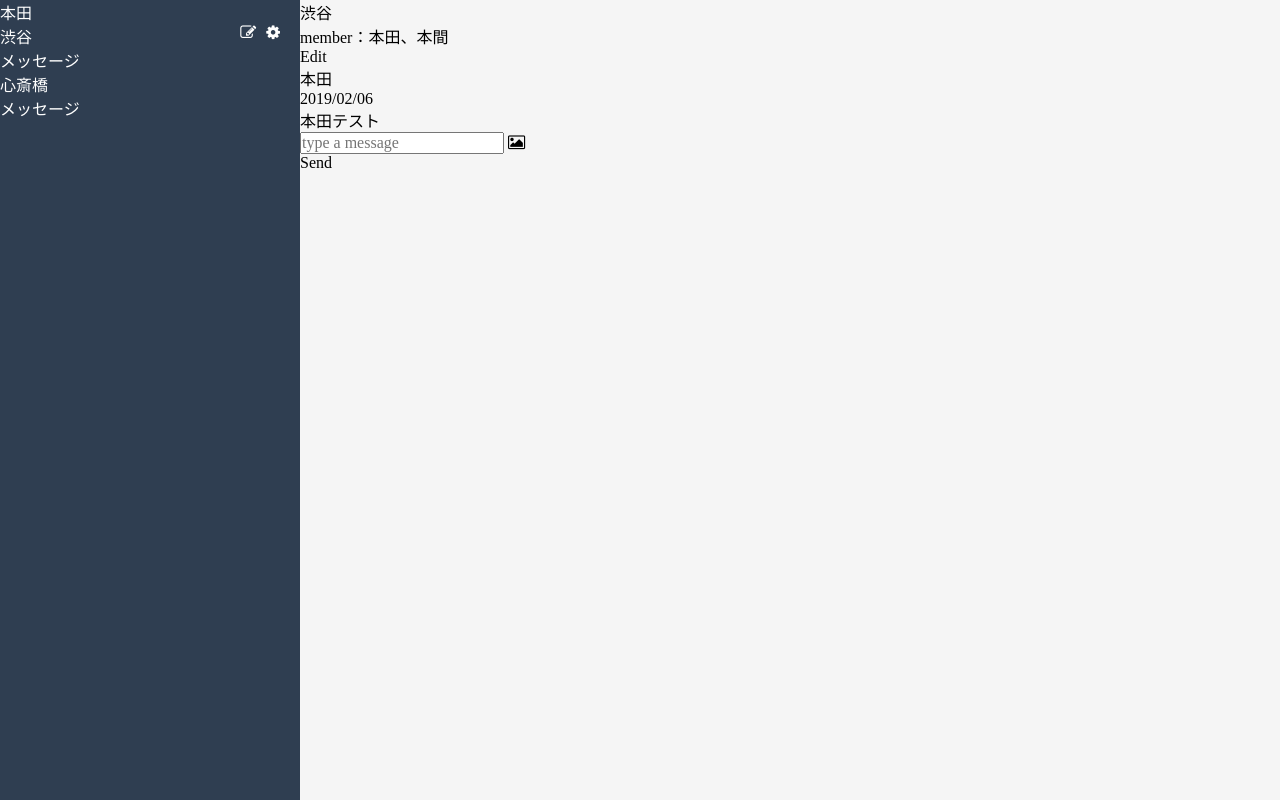
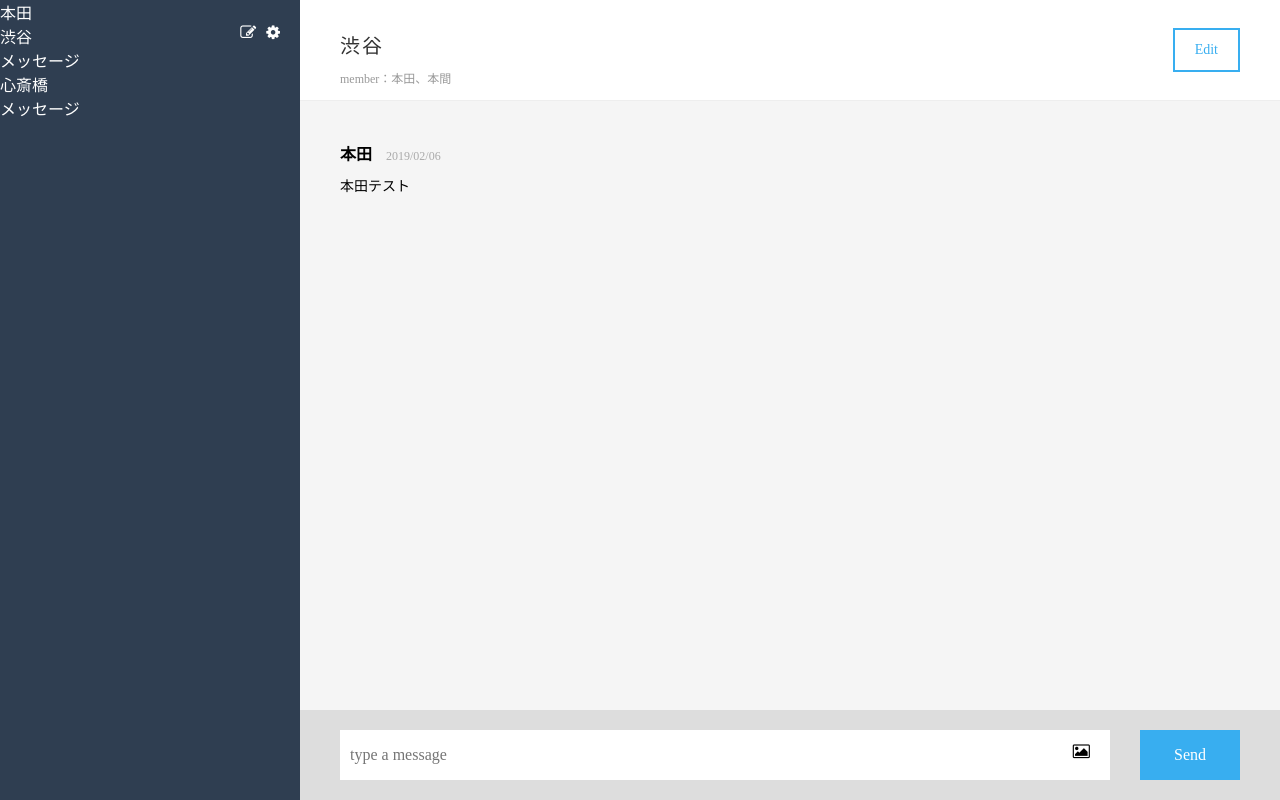
Before and after one commit to hokatsu/chat-space, a Rails app: page /messages in a window 1280 px wide. Run offline with Rails 7, Linux system fonts and the light colour scheme; style sheets or scripts are compiled from the project's sources; some libraries are stand-ins or nearby versions.

Commit message:
mainviewのcss修正

```diff
--- a/app/assets/stylesheets/modules/main.scss
+++ b/app/assets/stylesheets/modules/main.scss
@@ -10,34 +10,32 @@
   display: inline-block;
   float: right;
   background-color: $chat_index_color;
-}
-
-.chat-header {
+  .main-header {
     height: 100px;
     padding-right: 40px;
     padding-left: 40px;
     background-color: $white;
     border-bottom: 1px solid $gray;
 
-  &__left {
+    .current-group {
       padding-top: 30px;
       padding-bottom: 10px;
       display: inline-block;
-    .group {
+      &__name {
         font-size: 20px;
         color: $font_group_color;
         letter-spacing: 2px;
         padding-bottom: 10px;
       }
-    .user {
+      &__user {
         font-size: 12px;
         line-height: 20px;
         color: $font_user_color;
       }
     }
-  &__right {
+    .edit-group {
       float: right;
-    .edit-btn {
+      &__btn {
         display: inline-block;
         margin: 28px 0;
         padding: 0 20px;
@@ -49,37 +47,34 @@
       }
     }
   }
+}
 
-.chat-body {
+
+.main-body {
   position: relative;
-  padding: 30px 0;
+  padding: 40px;
   height: calc(100% - 250px);
   overflow-y: scroll;
-}
-
-.chat-contents {
+  .messages {
     position: absolute;
     right: 40px;
     left: 40px;
     padding: 0;
     list-style: none;
-}
-
-.chat-content {
+    .message {
       margin-bottom: 40px;
-
-  &__name {
+      &__header__name {
         display: inline-block;
         margin-bottom: 10px;
         font-weight: 600;
       }
-  &__time {
+      &__header__time {
         display: inline-block;
         margin-left: 10px;
         color: $font_time_color;
         font-size: 12px;
       }
-  &__message {
+      &__text {
         font-size: 14px;
       }
       &__image {
@@ -87,56 +82,55 @@
         height: auto;
       }
     }
+  }
+}
 
-.chat-footer {
+
+
+.main-footer {
   position: absolute;
   right: 0;
   bottom: 0;
   left: 0;
   padding: 20px 40px;
   background-color: $chat_footer_color;
-
-  &__text {
+  .message-form {
     float: left;
     height: 50px;
     width: calc(100% - 140px);
-    line-height: 50px;
     border: none;
     resize: none;
     background-color: $white;
     box-sizing: border-box;
+    position: relative;
+    &__text {
       padding-left: 10px;
+      width: 100%;
+      height: 100%;
+      border: none;
     }
-  &__image {
-    right: 5px;
-    bottom: 15px;
-    padding: 0 10px;
-    background-color: $white;
-    box-sizing: border-box;
-    line-height: 30px;
-    position: right;
+    &__mask {
+      background-color: #fff;
+      border: none;
+      float: left;
+      position: absolute;
+      top: 13px;
+      right: 10px;
     }
   }
-
-.send {
+  &__send {
       float: right;
       display: inline-block;
       width: 100px;
-    // padding-right: 30px;
-    // padding-left: 30px;
       line-height: 50px;
       background-color: $light_blue;
       font-size: 16px;
       text-align: center;
       color: $white;
   }
+}
 
-.form__mask {
-  background-color: #fff;
-  padding: 13px 10px 13px 0;
-  border: none;
-  float: left;
-}
+
 
 .hidden {
   display: none;
```
Lines whose indentation alone changed are shown as unchanged.
